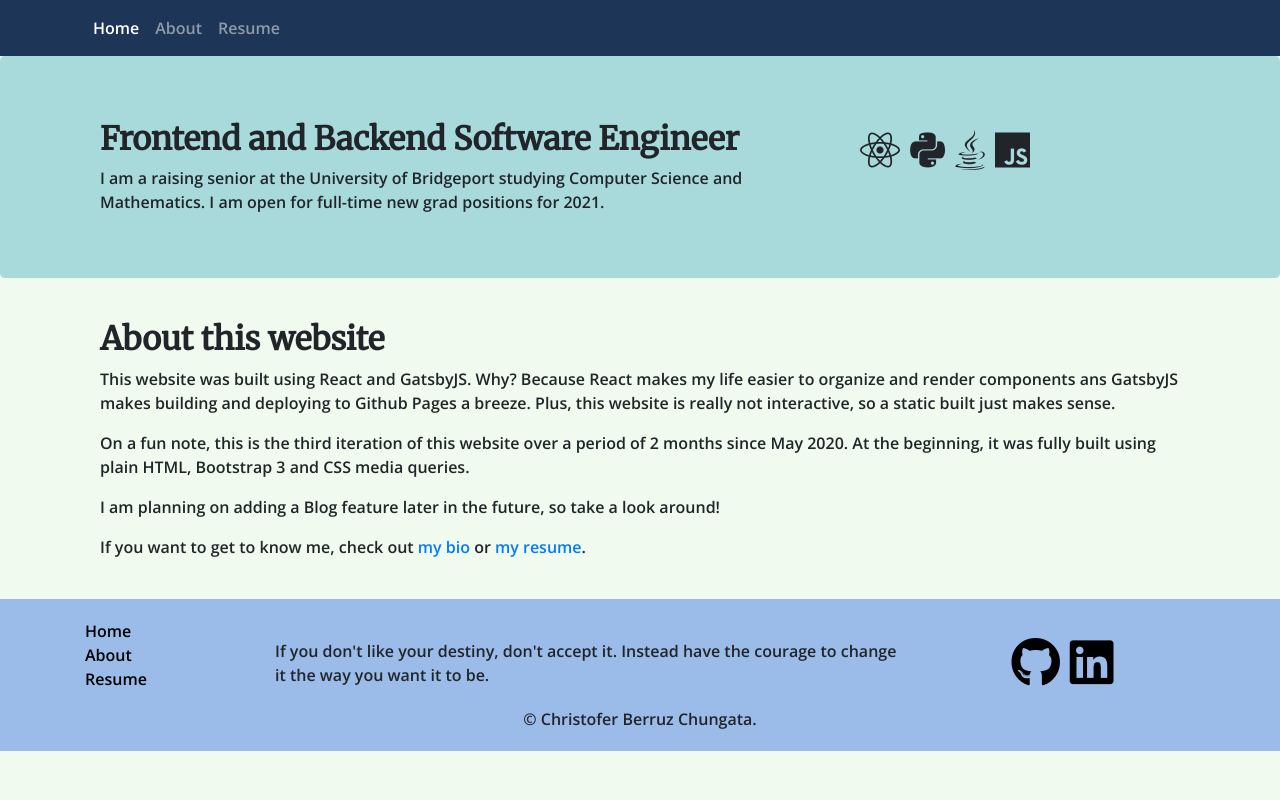
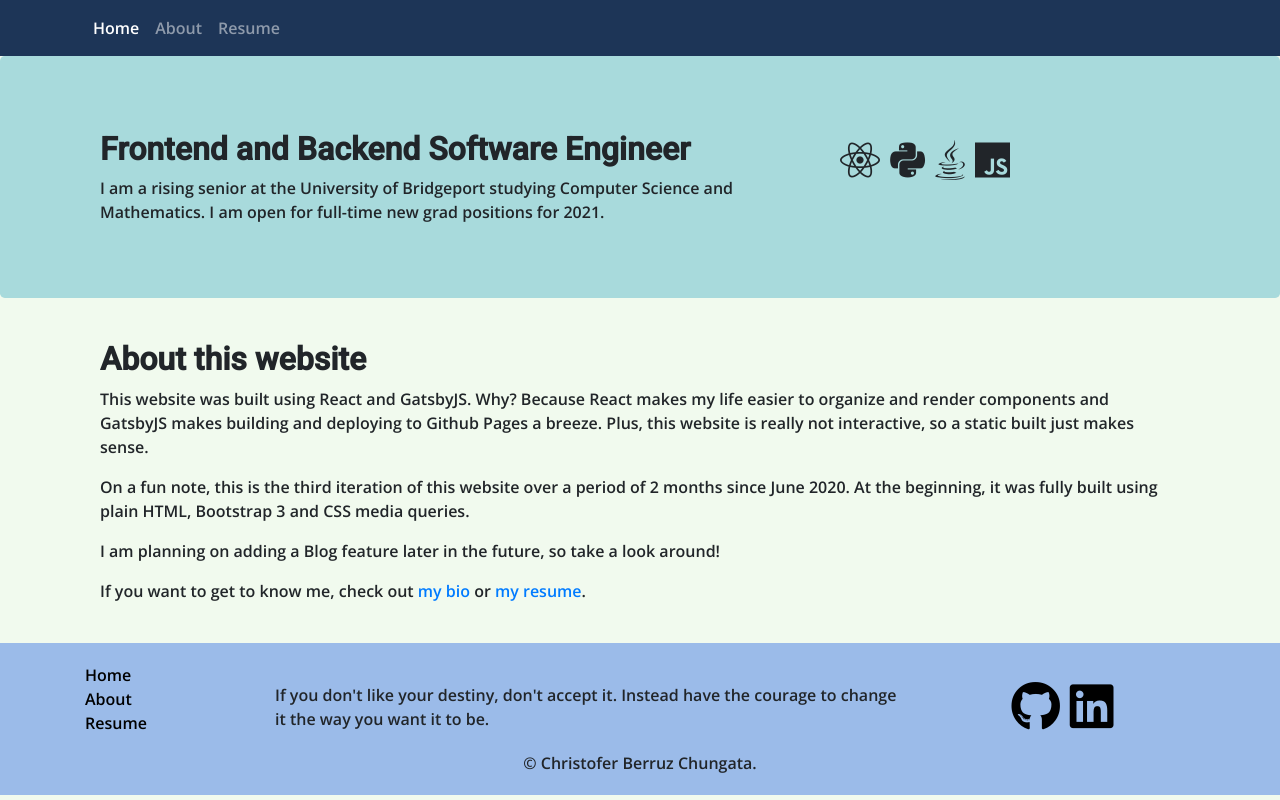
Before and after one commit to ChristoferBerruz/ChristoferBerruz.github.io, a Gatsby site: page /home in a window 1280 px wide. Built offline with nearby package versions, Linux system fonts and the light colour scheme; Gatsby itself is replaced by a stand-in of ours.

Commit message:
Fixed wrapper hell, increased font size, and changed font.

```diff
--- a/gatsby-config.js
+++ b/gatsby-config.js
@@ -6,5 +6,5 @@
 
 module.exports = {
   /* Your site config here */
-  plugins: [`gatsby-plugin-sass`],
+  plugins: [`gatsby-plugin-sass`,`gatsby-plugin-react-helmet`],
 }
--- a/package.json
+++ b/package.json
@@ -19,11 +19,13 @@
     "@popperjs/core": "^2.4.4",
     "bootstrap": "^4.5.2",
     "gatsby": "^2.24.47",
+    "gatsby-plugin-react-helmet": "^3.3.10",
     "gatsby-plugin-sass": "^2.3.12",
     "jquery": "^3.5.1",
     "node-sass": "^4.14.1",
     "react": "^16.12.0",
     "react-dom": "^16.12.0",
+    "react-helmet": "^6.1.0",
     "reactstrap": "^8.5.1"
   },
   "devDependencies": {
--- a/src/assets/about.js
+++ b/src/assets/about.js
@@ -6,8 +6,8 @@ import connundrumLogo from '../images/connundrum_original.png';
 import dataChallengeLogo from '../images/data-challenge_original.jpg';
 
 export const bio = `I am currently a rising senior at the University of Bridgeport studying Computer Science and Mathematics. I am originally from Ecuador, a small country in South America, and the first programmer in my family.
-Primarly a student, I am also the Vice president of UB's programming club, a passionate STEM Tutor, and a technology writer.
-As a programmer, my favorite languages are Python, JS, and Go. I am excited about Web Development and I aim to be a Full Stack Engineer. As a person, I love learning and understanding concepts, people, and ideas; and helping othes gain knowledge.`;
+Primarly a student, I am the founder of the University of Bridgeport Programming Club, a passionate STEM Tutor, and a technology writer.
+As a programmer, I like exploring new trends. I am excited about Web Development and I aim to be a Full Stack Engineer. I am currently trying Blazor WebAssembly, and I love it! As a person, I love learning and understanding concepts, people, and ideas; and helping others gain knowledge.`;
 
 export const workPlaces = [{
     "logo": pureLogo,
--- a/src/assets/home.js
+++ b/src/assets/home.js
@@ -1,3 +1,3 @@
-export const websiteDescription = `This website was built using React and GatsbyJS. Why? Because React makes my life easier to organize and render components ans GatsbyJS makes building and deploying to Github Pages a breeze. Plus, this website is really not interactive, so a static built just makes sense.
-On a fun note, this is the third iteration of this website over a period of 2 months since May 2020. At the beginning, it was fully built using plain HTML, Bootstrap 3 and CSS media queries.
+export const websiteDescription = `This website was built using React and GatsbyJS. Why? Because React makes my life easier to organize and render components and GatsbyJS makes building and deploying to Github Pages a breeze. Plus, this website is really not interactive, so a static built just makes sense.
+On a fun note, this is the third iteration of this website over a period of 2 months since June 2020. At the beginning, it was fully built using plain HTML, Bootstrap 3 and CSS media queries.
 I am planning on adding a Blog feature later in the future, so take a look around!`;
--- a/src/assets/jumbotron.js
+++ b/src/assets/jumbotron.js
@@ -1,5 +1,5 @@
 export const jumbotronDescription =
-"I am a raising senior at the University of Bridgeport studying Computer Science and Mathematics. " +
+"I am a rising senior at the University of Bridgeport studying Computer Science and Mathematics. " +
 "I am open for full-time new grad positions for 2021.";
 
 export const jumbotronTitle = "Frontend and Backend Software Engineer";
--- a/src/components/header.js
+++ b/src/components/header.js
@@ -8,12 +8,8 @@ import {jumbotronDescription, jumbotronTitle, techIcons} from '../assets/jumbotr
 function JumbotronTitle(){
     return(
         <div>
-            <div className="col-12">
-                <h2> {jumbotronTitle}</h2>
-            </div>
-            <div className="col-12">
-                {jumbotronDescription}
-            </div>
+            <h2> {jumbotronTitle}</h2>
+            {jumbotronDescription}
         </div>
     );
 }
@@ -36,14 +32,12 @@ function Banner(){
     return(
         <Jumbotron>
             <div className="container">
-                <div className="row">
+                <div className="row row-content">
                     <div className="col-12 col-md-8">
                         <JumbotronTitle />
                     </div>
                     <div className="col-12 col-md-4">
-                        <div className="col-12">
-                            <JumbotronTechStack />
-                        </div>
+                        <JumbotronTechStack />
                     </div>
                 </div>
             </div>
--- a/src/pages/404.js
+++ b/src/pages/404.js
@@ -6,11 +6,9 @@ export default function Error404(){
         <div className="container">
             <div className="row">
                 <div className="col-12">
-                    <h2> Bad endpoint. Check your url! </h2>
+                    <h2> Error 404</h2>
+                    <p> Let me take you back chief... </p>
                     <Link to="/home"> Go back to main page</Link>
-                </div>
-                <div className="col-12 text-center" style={{maxHeight:"100px",maxWidth:"100px"}}>
-                    <img src="https://http.cat/404"></img>
                 </div>
             </div>
         </div>
--- a/src/pages/home.js
+++ b/src/pages/home.js
@@ -11,11 +11,7 @@ function HomeContent(){
             <div className="row row-content">
                 <div className="col-12">
                     <h2> About this website </h2>
-                </div>
-                <div className="col-12">
                     <MultiLineText multiLineText={websiteDescription} />
-                </div>
-                <div className="col-12">
                     <span> If you want to get to know me, check out </span>
                     <Link to="/about">my bio</Link> or
                     <Link to="/resume"> my resume</Link>.
--- a/src/styles/global.scss
+++ b/src/styles/global.scss
@@ -1,7 +1,7 @@
 
 @import url(https://fonts.googleapis.com/css2?family=Open+Sans:wght@600&display=swap);
-@import url(https://fonts.googleapis.com/css2?family=Merriweather&display=swap);
-$font-header-family: 'Merriweather', serif;
+@import url(https://fonts.googleapis.com/css2?family=Roboto:wght@500&display=swap);
+$font-header-family: 'Roboto', sans-serif;
 $font-body-family: 'Open Sans', sans-serif;
 $primary-color:#f1faee;
 $secondary-color: #a8dadc;
@@ -13,6 +13,7 @@ $all-white: #ffffff;
 body{
     background-color: $primary-color;
     font-family: $font-body-family;
+    font-size: 16px;
 }
 
 .jumbotron{
@@ -44,7 +45,7 @@ h2, h3, h4{
     padding: 10px 0px 10px 0px;
 }
 
-.btn{
+.btn-primary{
     background-color: $navigation-color;
     color: $all-white;
 }
```
Also changed, not shown: src/pages/resume.js (+3 -6 lines), 3 other files.
